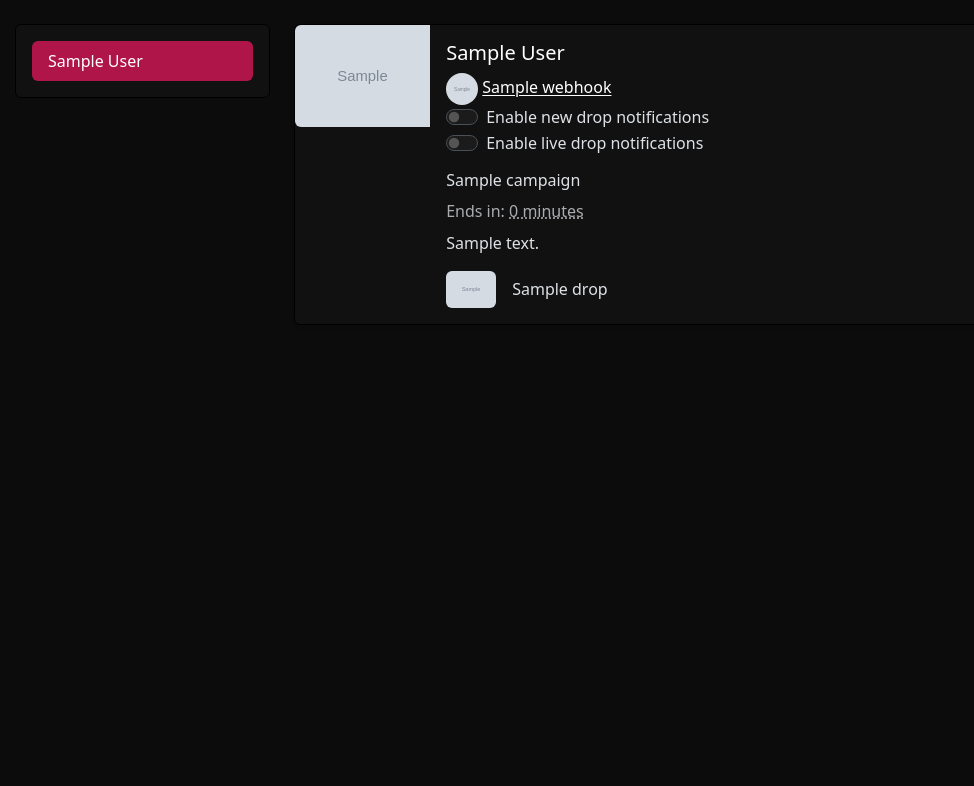
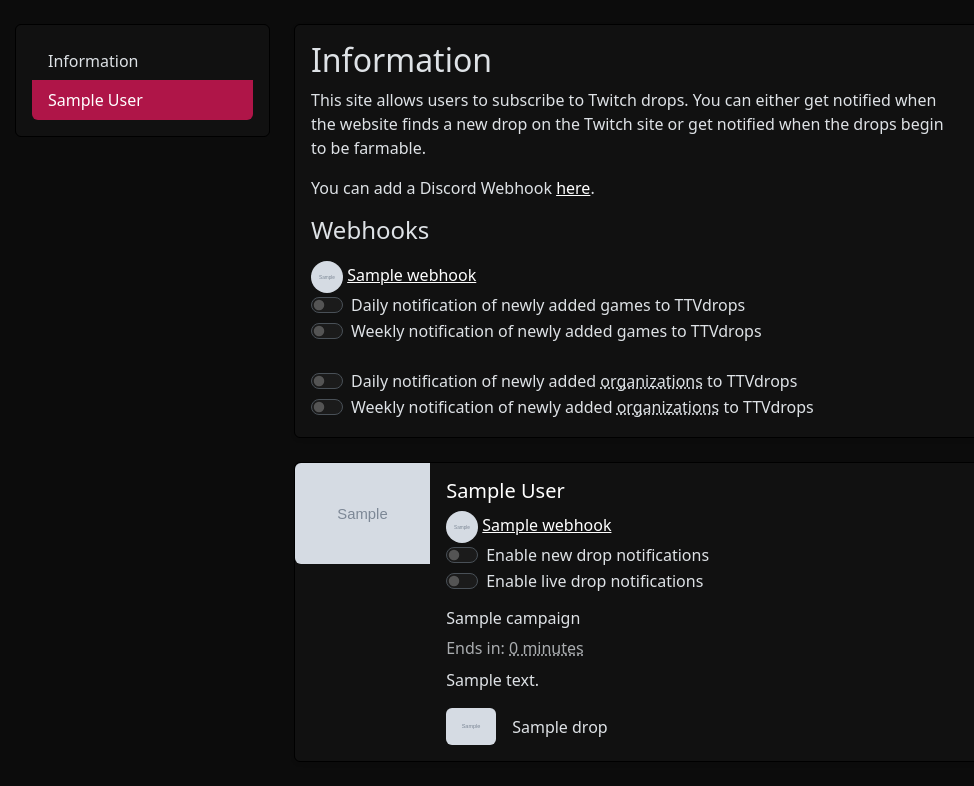
Before and after one commit to TheLovinator1/twitch-drop-notifier, a Django app: template core/templates/index.html in a window 1280 px wide. Shown: the part 127-913 px from the top of the page, without its empty margins (79-1053 px from the left). Before the commit the page ends 435 px from the top, so only its background shows below. Run offline with Django 3.2, Linux system fonts and the light colour scheme; the template is opened without the code that fills it: most values are stand-ins (such as "Sample title", 1, 10 or a date in 2020); grey boxes marked "Sample" are stand-in pictures; parts of the project's set-up code (start-up, migrations or seed data) failed here and were passed over; some libraries are stand-ins or nearby versions.

Commit message:
Add information box where you can subscribe to daily/weekly news

```diff
--- a/core/templates/index.html
+++ b/core/templates/index.html
@@ -11,6 +11,8 @@
                         <div class="card">
                             <div class="card-body">
                                 <div id="toc-list" class="list-group">
+                                    <a class="list-group-item list-group-item-action plain-text-item"
+                                       href="#info-box">Information</a>
                                     {% for game in games %}
                                         <a class="list-group-item list-group-item-action plain-text-item"
                                            href="#game-{{ game.game_id }}">{{ game.display_name }}</a>
@@ -21,6 +23,59 @@
                     </div>
                 </div>
                 <div class="col-lg-9">
+                    <div class="card mb-4 shadow-sm" id="info-box">
+                        <div class="row g-0">
+                            <div class="col-md-10">
+                                <div class="card-body">
+                                    <h2 class="card-title h2">Information</h2>
+                                    <div class="mb-3">
+                                        <p>
+                                            This site allows users to subscribe to Twitch drops. You can either get notified when the website finds a new drop on the Twitch site or get notified when the drops begin to be farmable.
+                                        </p>
+                                        <p>
+                                            You can add a Discord Webhook <a href="{% url 'core:webhooks' %}">here</a>.
+                                        </p>
+                                    </div>
+                                    <div class="mt-auto">
+                                        <h3 class="h4">Webhooks</h3>
+                                        {% for webhook in webhooks %}
+                                            <div class="mt-3">
+                                                <img src="{{ webhook.avatar }}?size=32"
+                                                     alt="{{ webhook.name }}"
+                                                     class="rounded-circle"
+                                                     height="32"
+                                                     width="32">
+                                                <a href="{{ webhook.url }}" target="_blank">{{ webhook.name }}</a>
+                                                <div class="form-check form-switch">
+                                                    <input class="form-check-input" type="checkbox" id="new-drop-switch-daily">
+                                                    <label class="form-check-label" for="new-drop-switch-daily">Daily notification of newly added games to TTVdrops</label>
+                                                </div>
+                                                <div class="form-check form-switch">
+                                                    <input class="form-check-input" type="checkbox" id="new-drop-switch-weekly">
+                                                    <label class="form-check-label" for="new-drop-switch-weekly">
+                                                        Weekly notification of newly added games to TTVdrops
+                                                    </label>
+                                                </div>
+                                                <br>
+                                                <div class="form-check form-switch">
+                                                    <input class="form-check-input" type="checkbox" id="new-org-switch-daily">
+                                                    <label class="form-check-label" for="new-org-switch-daily">
+                                                        Daily notification of newly added <abbr title="Organizations are the companies that own the games.">organizations</abbr> to TTVdrops
+                                                    </label>
+                                                </div>
+                                                <div class="form-check form-switch">
+                                                    <input class="form-check-input" type="checkbox" id="new-org-switch-weekly">
+                                                    <label class="form-check-label" for="new-org-switch-weekly">
+                                                        Weekly notification of newly added <abbr title="Organizations are the companies that own the games.">organizations</abbr> to TTVdrops
+                                                    </label>
+                                                </div>
+                                            </div>
+                                        {% endfor %}
+                                    </div>
+                                </div>
+                            </div>
+                        </div>
+                    </div>
                     {% for game in games %}
                         <div class="card mb-4 shadow-sm" id="game-{{ game.game_id }}">
                             <div class="row g-0">
```
